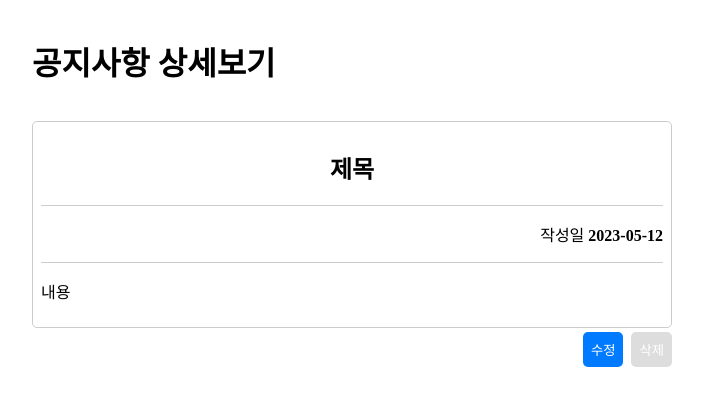
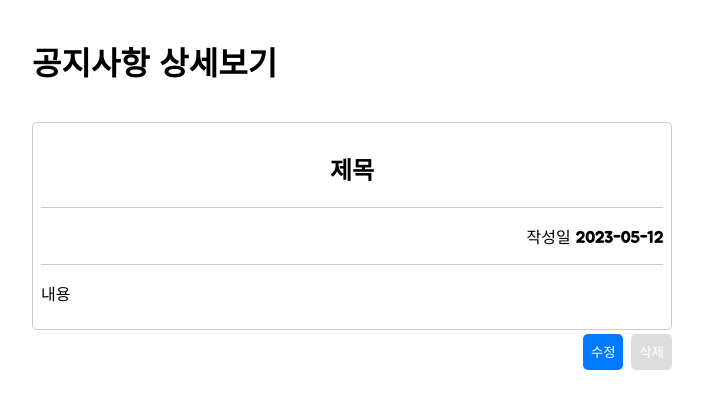
Before and after one commit to JeongHunsss/KKU-GIT, a PHP site: page /notice/notice_detail.php in a window 1280 px wide. Shown: the part 65-474 px from the top of the page, without its empty margins (288-991 px from the left). Run offline with PHP 8.4, Linux system fonts and the light colour scheme; the visitor is signed in with stand-in values (Sample User, id 1).

Commit message:
폰트 수정

```diff
--- a/notice/css/notice_add.css
+++ b/notice/css/notice_add.css
@@ -23,6 +23,7 @@
     max-width: 800px;
     margin: 0 auto;
     padding: 20px;
+    font-family: 'Jua', sans-serif;
 }
 
 .container {
@@ -39,6 +40,7 @@ form {
 
 .form-group {
     margin-bottom: 2.5%; /* Adjust as needed */
+    font-family: 'Jua', sans-serif;
 }
 
 label {
@@ -75,6 +77,7 @@ button {
     border: none;
     border-radius: 5px;
     cursor: pointer;
+    font-family: 'Jua', sans-serif;
 }
 
 /* 취소 버튼 스타일 */
@@ -83,4 +86,5 @@ button {
     margin-top: 1.25%; /* Adjust as needed */
     margin-left: 1.25%; /* Adjust as needed */
     padding: 1.25%;
+    font-family: 'Jua', sans-serif;
 }
--- a/notice/css/notice_detail.css
+++ b/notice/css/notice_detail.css
@@ -23,6 +23,7 @@
   max-width: 50%;
   padding: 1.25%;
   margin: 0 auto;
+  font-family: 'Jua', sans-serif;
 }
 
 .container {
@@ -46,12 +47,14 @@
 
 .detail-h2 {
   color: black;
+  font-family: 'Jua', sans-serif;
 }
 
 .info {
   text-align: right;
   margin-left: auto;
   border-bottom: 1px solid #ccc;
+  font-family: 'Jua', sans-serif;
 }
 
 .date {
@@ -61,6 +64,7 @@
 
 .content {
   margin-bottom: 1.25%;
+  font-family: 'Jua', sans-serif;
 }
 
 .button {
@@ -76,6 +80,7 @@
   border: none;
   border-radius: 5px; /* Increase the border radius for a rounder button */
   cursor: pointer;
+  font-family: 'Jua', sans-serif;
 }
 
 .delete-button {
@@ -88,4 +93,5 @@
   border: none;
   border-radius: 5px; /* Increase the border radius for a rounder button */
   cursor: pointer;
+  font-family: 'Jua', sans-serif;
 }
--- a/notice/notice_add.php
+++ b/notice/notice_add.php
@@ -8,6 +8,7 @@
 <head>
     <meta charset="UTF-8">
     <title>공지사항 글쓰기</title>
+    <link href="https://fonts.googleapis.com/css2?family=Jua&display=swap" rel="stylesheet">
     <link rel="stylesheet" type="text/css" href="../bars/css/top_bar.css">
     <link rel="stylesheet" type="text/css" href="./css/notice_add.css">
 </head>
--- a/notice/notice_detail.php
+++ b/notice/notice_detail.php
@@ -8,6 +8,7 @@
 <head>
 	<meta charset="UTF-8">
 	<title>공지사항 상세보기</title>
+    <link href="https://fonts.googleapis.com/css2?family=Jua&display=swap" rel="stylesheet">
     <link rel="stylesheet" type="text/css" href="../bars/css/top_bar.css">
 	<link rel="stylesheet" type="text/css" href="./css/notice_detail.css">
 </head>
--- a/problem/css/problem_add.css
+++ b/problem/css/problem_add.css
@@ -16,6 +16,7 @@
     display: block;
     margin-bottom: 10px;
     font-weight: bold;
+    font-family: 'Jua', sans-serif;
 }
 
 .submit {
@@ -28,6 +29,7 @@
     border: none;
     border-radius: 5px;
     cursor: pointer;
+    font-family: 'Jua', sans-serif;
 }
 
 .cancel {
@@ -40,6 +42,7 @@
     border: none;
     border-radius: 5px;
     cursor: pointer;
+    font-family: 'Jua', sans-serif;
 }
 
 input[type="text"],
--- a/problem/css/problem_detail.css
+++ b/problem/css/problem_detail.css
@@ -12,6 +12,7 @@ body {
   justify-content: center;
   align-items: center;
   flex-direction: column;
+  font-family: 'Jua', sans-serif;
 }
 
 .comment-list {
--- a/problem/css/problem_list.css
+++ b/problem/css/problem_list.css
@@ -16,6 +16,7 @@ body {
 .content {
     flex-grow: 1;
     margin-left: 20pt;
+    font-family: 'Jua', sans-serif;
 }
 
 form.search-form {
--- a/problem/problem_add.php
+++ b/problem/problem_add.php
@@ -8,6 +8,7 @@
 <head>
     <title>문제 등록 페이지</title>
     <meta charset="UTF-8">
+    <link href="https://fonts.googleapis.com/css2?family=Jua&display=swap" rel="stylesheet">
     <link rel="stylesheet" type="text/css" href="../bars/css/top_bar.css">
     <link rel="stylesheet" type="text/css" href="./css/problem_add.css">
 
--- a/problem/problem_detail.php
+++ b/problem/problem_detail.php
@@ -8,6 +8,7 @@
 <head>
     <title>문제 풀기 페이지</title>
     <meta charset="UTF-8">
+    <link href="https://fonts.googleapis.com/css2?family=Jua&display=swap" rel="stylesheet">
     <link rel="stylesheet" type="text/css" href="../bars/css/top_bar.css">
     <link rel="stylesheet" type="text/css" href="./css/problem_detail.css">
     <link rel="stylesheet" type="text/css" href="./css/problem_add.css">
--- a/problem/problem_list.php
+++ b/problem/problem_list.php
@@ -6,6 +6,7 @@
 <html>
 <head>
     <meta charset="UTF-8">
+    <link href="https://fonts.googleapis.com/css2?family=Jua&display=swap" rel="stylesheet">
     <link rel="stylesheet" type="text/css" href="../bars/css/top_bar.css">
     <link rel="stylesheet" type="text/css" href="./css/problem_list.css">
 </head>
```
